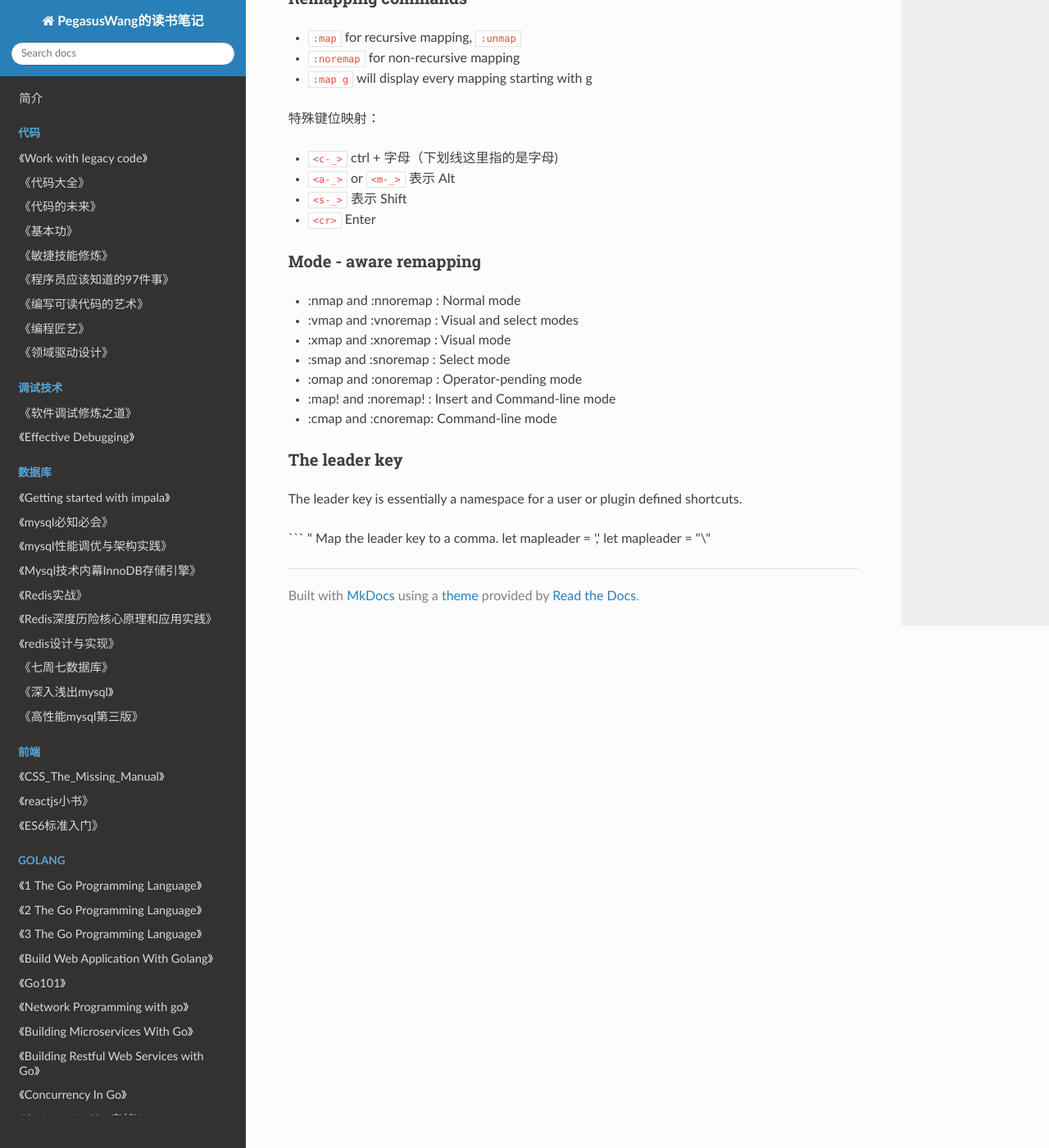
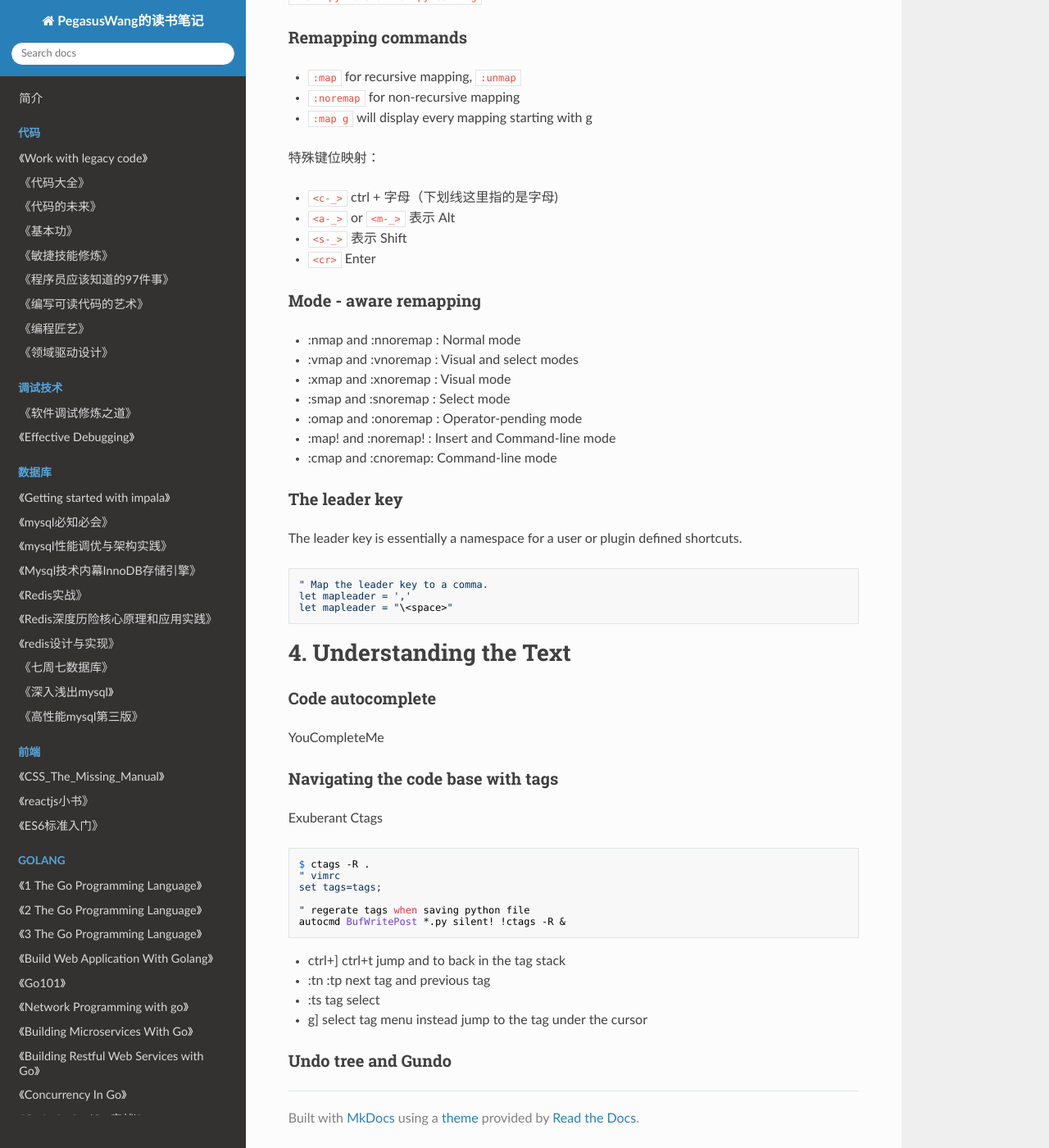
Before and after one commit to PegasusWang/booknotes, an MkDocs documentation site: the page built from docs/开发工具/Mastering_vim.md, in a window 1280 px wide and 1400 px high, scrolled down 1782 px. Shown: the whole window at 82% size. Built offline with MkDocs 1.6.1, drawn with Linux system fonts in a browser that asks for light colours; nearby versions of some CDN libraries; old or Windows-style settings are respelled for this version of MkDocs; some of the changed text lies outside the part shown.

Commit message:
《mastering vim》:understanding text

````diff
--- a/docs/开发工具/Mastering_vim.md
+++ b/docs/开发工具/Mastering_vim.md
@@ -1,4 +1,6 @@
 # 1. Getting Started
+
+https://github.com/PacktPublishing/Mastering-Vim
 
 Type `:h` search (don't hit Enter yet) followed by Ctrl+D. This will give you a list of help tags containing the
 substring search.
@@ -102,3 +104,31 @@ The leader key is essentially a namespace for a user or plugin defined shortcuts
 " Map the leader key to a comma.
 let mapleader = ','
 let mapleader = "\<space>"
+```
+
+
+# 4. Understanding the Text
+
+### Code autocomplete
+
+YouCompleteMe
+
+### Navigating the code base with tags
+
+Exuberant Ctags
+
+```
+$ ctags -R .
+" vimrc
+set tags=tags;
+
+" regerate tags when saving python file
+autocmd BufWritePost *.py silent! !ctags -R &
+```
+
+- ctrl+] ctrl+t jump and to back in the tag stack
+- :tn :tp  next tag and previous tag
+- :ts tag select
+- g]  select tag menu instead jump to the tag under the cursor
+
+### Undo tree and Gundo
````
